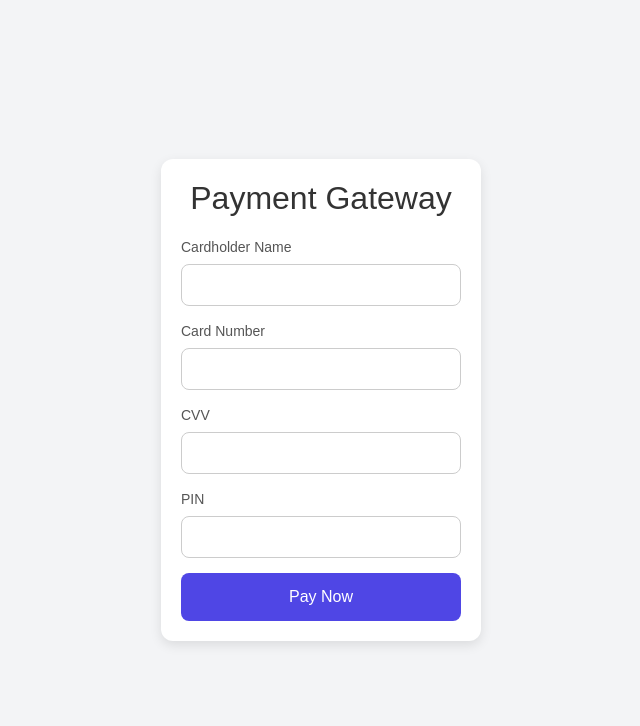
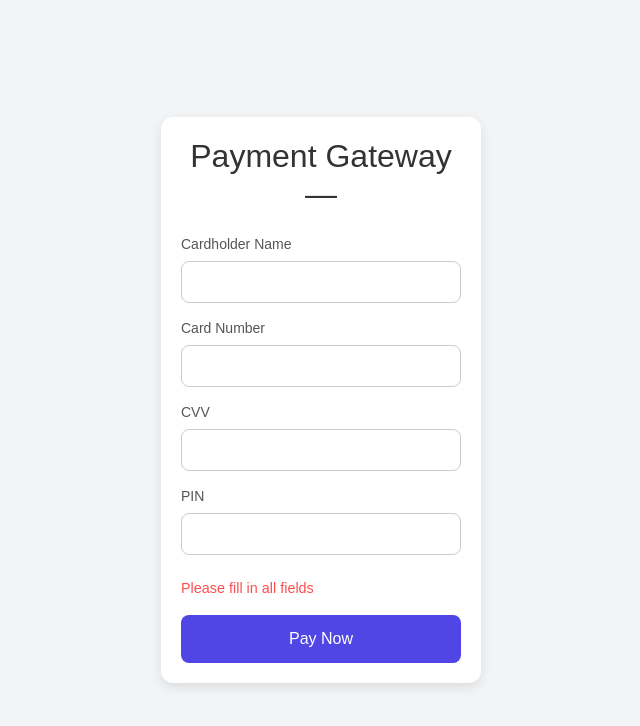
Before and after one commit to AmanHere1159/CoddersCoffeeFrontend, a React (Vite) app: page /Payment in a window 1280 px wide. Both pictures are taken after a click on the button "Pay Now". Shown: the top 726 px of the page, without its empty margins (319-959 px from the left). Built offline with nearby package versions, Linux system fonts and the light colour scheme; no server answers.

Commit message:
11change

```diff
--- a/src/Project1/Copy.jsx
+++ b/src/Project1/Copy.jsx
@@ -230,9 +230,7 @@ const Copy = () => {
                     initial={{ x: 0, y: 100, opacity: 0 }}
                     animate={{ x: 0, y: 0 }}
                     whileInView={{ x: 0, y: 0, opacity: 1 }}
-                    transition={{ delay: 0.32, duration: 0.18 }}
-
-                  >
+                    transition={{ delay: 0.32, duration: 0.18 }}>
                 SignUp
                   </motion.button>
                   </NavLink>
--- a/src/Project1/PayMoney.css
+++ b/src/Project1/PayMoney.css
@@ -130,3 +130,8 @@
 .arrowpic:hover {
   transform: scale(1.1);
 }
+.error-text {
+  color: #ff4d4f;
+  font-size: 0.9rem;
+  margin-top: 8px;
+}
--- a/src/Project1/Payment.jsx
+++ b/src/Project1/Payment.jsx
@@ -1,18 +1,12 @@
-import React, { useRef, useState, useContext } from "react";
+import React, { useState } from "react";
 import "./Payment.css";
-import coffee1 from "./accessts/coffee1.png";
-import coffee2 from "./accessts/coffee2.png";
-import { easeIn, easeInOut, motion, spring, useInView } from "framer-motion";
+import { motion } from "framer-motion";
 import { useNavigate } from "react-router-dom";
-import { dataContext } from "./Pay1";
 import axios from "axios";
 
 const Payment = ({ closeModal, coffeeName }) => {
-  const ref = useRef(null);
-  const view = useInView(ref);
   const navigate = useNavigate();
-    const BACKEND_URL=import.meta.env.VITE_BACKENDURL
-
+  const BACKEND_URL = import.meta.env.VITE_BACKENDURL;
 
   const [payment, setPayment] = useState({
     cardName: "",
@@ -20,29 +14,46 @@ const Payment = ({ closeModal, coffeeName }) => {
     cvv: "",
     pin: "",
   });
-
-  const productInfo = {
-    coffeeName,
-  };
+  const [loading, setLoading] = useState(false);
+  const [error, setError] = useState("");
 
   const handleChange = (e) => {
-    setPayment({ ...payment, [e.target.name]: e.target.value });
+    const { name, value } = e.target;
+    setPayment((prev) => ({ ...prev, [name]: value }));
   };
 
   const handlePayNow = async () => {
+    const { cardName, cardNumber, cvv, pin } = payment;
+
+    if (!cardName || !cardNumber || !cvv || !pin) {
+      setError("Please fill in all fields");
+      return;
+    }
+
+    setLoading(true);
+    setError("");
+    closeModal();
 
     try {
-      const datareturn = await axios.post(`${BACKEND_URL}/Coffee/details`,payment
+      const res = await axios.post(
+        `${BACKEND_URL}/Coffee/details`,
+        payment,
+        { withCredentials: true }
       );
-      console.log(datareturn.status);
-      if (datareturn.status === 201) {
-        localStorage.setItem("productInfo", JSON.stringify(productInfo));
+
+      if (res.status === 201) {
+        localStorage.setItem(
+          "productInfo",
+          JSON.stringify({ coffeeName })
+        );
         navigate("/Pay");
-          closeModal(); // close popup
       }
-
-      // navigate and send data
-    } catch (error) {}
+    } catch (err) {
+      console.error(err);
+      setError("Payment failed. Please try again.");
+    } finally {
+      setLoading(false);
+    }
   };
 
   return (
@@ -51,60 +62,41 @@ const Payment = ({ closeModal, coffeeName }) => {
       initial={{ scale: 0.8, opacity: 0, y: -50 }}
       animate={{ scale: 1, opacity: 1, y: 0 }}
       exit={{ scale: 0.8, opacity: 0, y: -50 }}
-      transition={{ delay: 0.75, duration: 0.3, ease: "easeOut" }}
+      transition={{ delay: 0.3, duration: 0.4, ease: "easeOut" }}
     >
       <div className="payment-container12">
-        <h2 className="h212">Payment Gateway {coffeeName}</h2>
-        <form id="paymentForm">
-          <label className="label12" htmlFor="cardName">
-            Cardholder Name
-          </label>
-          <input
-            className="input12"
-            onChange={handleChange}
-            type="text"
-            name="cardName"
-            required
-          ></input>
+        <h2 className="h212">Payment Gateway — {coffeeName}</h2>
 
-          <label className="label12" htmlFor="cardNumber">
-            Card Number
-          </label>
-          <input
-            className="input12"
-            onChange={handleChange}
-            type="text"
-            name="cardNumber"
-            maxLength={16}
-            required
-          ></input>
+        <form id="paymentForm" onSubmit={(e) => e.preventDefault()}>
+          {["cardName", "cardNumber", "cvv", "pin"].map((field, idx) => (
+            <div key={idx}>
+              <label className="label12" htmlFor={field}>
+                {field === "cardName"
+                  ? "Cardholder Name"
+                  : field === "cardNumber"
+                  ? "Card Number"
+                  : field.toUpperCase()}
+              </label>
+              <input
+                className="input12"
+                onChange={handleChange}
+                type={field === "cardName" ? "text" : "password"}
+                name={field}
+                maxLength={field === "cardNumber" ? 16 : field === "pin" ? 4 : 3}
+                required
+              />
+            </div>
+          ))}
 
-          <label className="label12" htmlFor="cvv">
-            CVV
-          </label>
-          <input
-            className="input12"
-            onChange={handleChange}
-            type="password"
-            name="cvv"
-            maxLength={3}
-            required
-          ></input>
-          <label className="label12" htmlFor="cvv">
-            PIN
-          </label>
-          <input
-            className="input12"
-            onChange={handleChange}
-            type="password"
-            name="pin"
-            maxLength={4}
-            required
-          ></input>
+          {error && <p className="error-text">{error}</p>}
 
-          {/* <div>{data}</div> */}
-          <button className="button12 " type="button" onClick={handlePayNow}>
-            Pay Now
+          <button
+            className="button12"
+            type="button"
+            onClick={handlePayNow}
+            disabled={loading}
+          >
+            {loading ? "Processing..." : "Pay Now"}
           </button>
         </form>
       </div>
```
